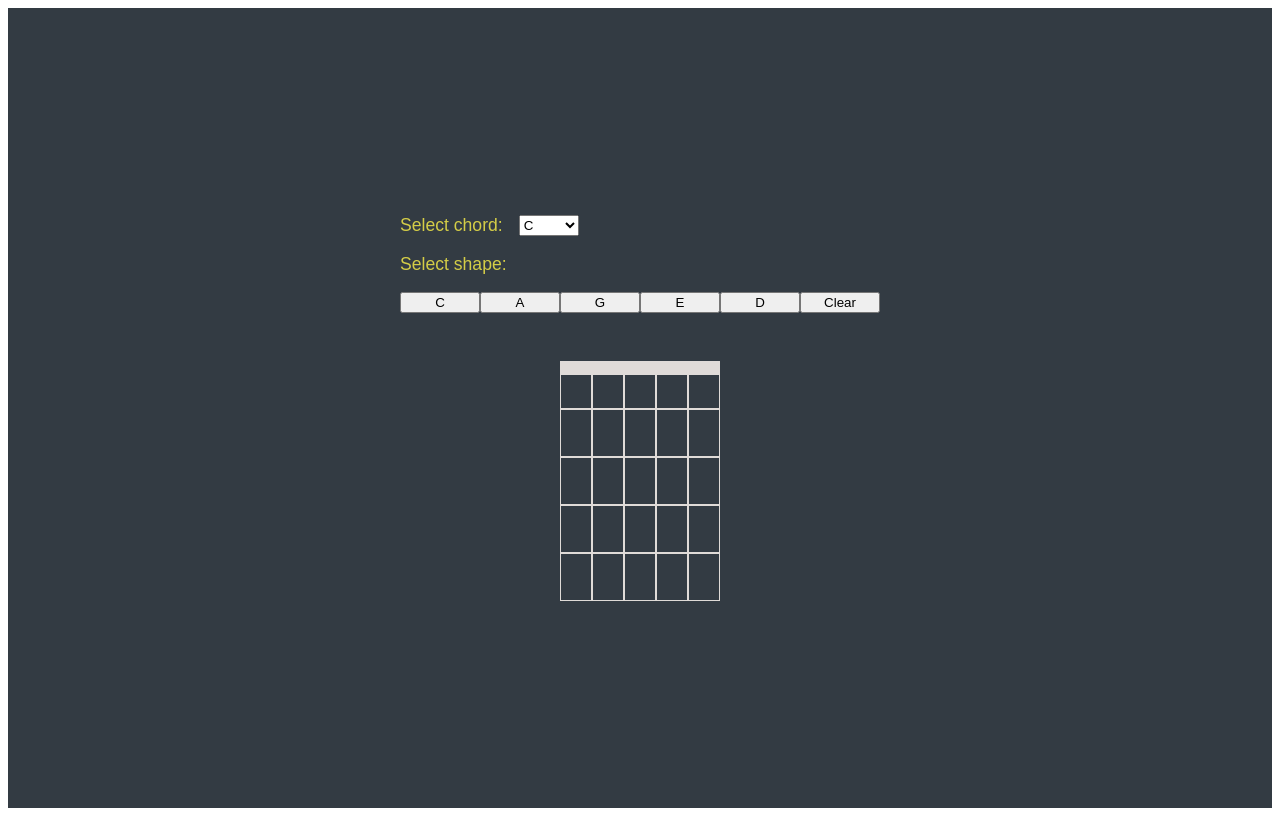
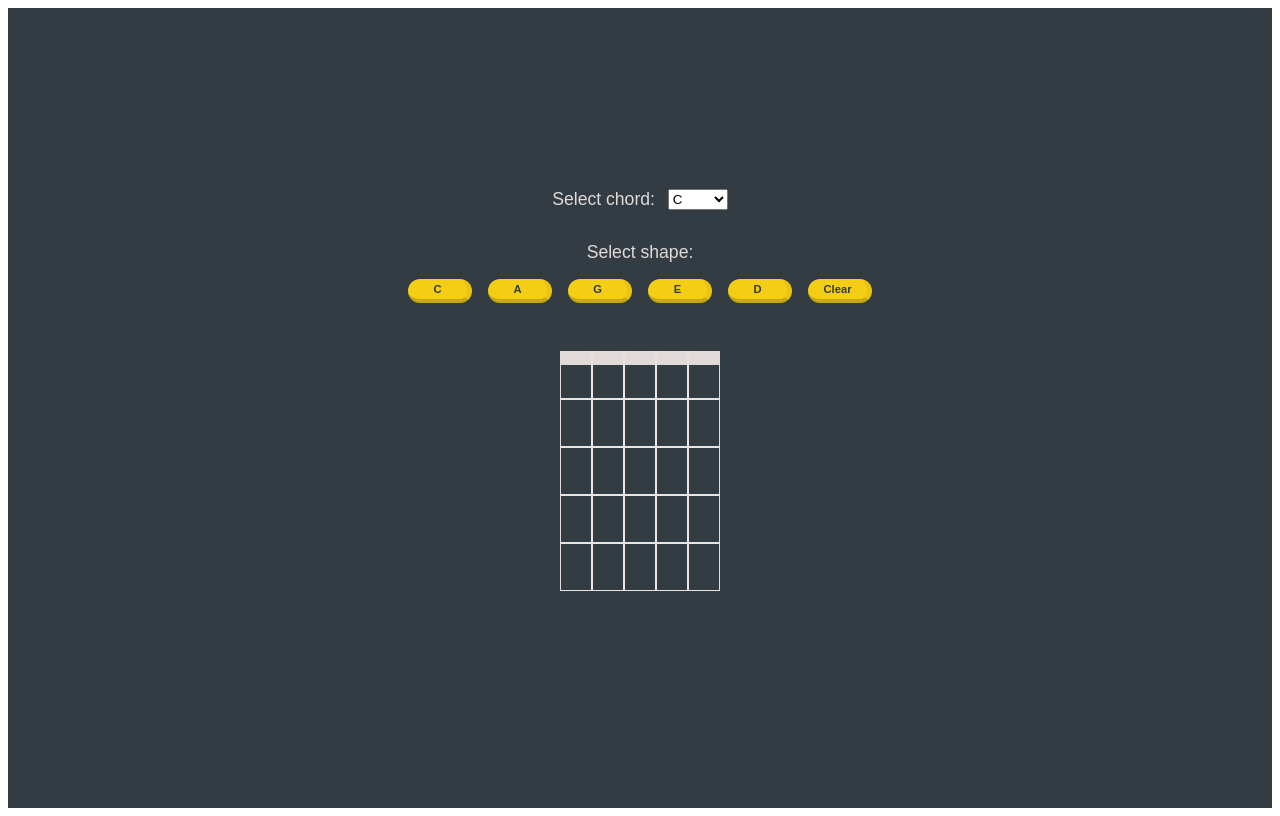
Before and after one commit to SamShubitz/CAGED-Guitar-App, a React (Vite) app: page /CAGED in a window 1280 px wide. Built offline with nearby package versions, Linux system fonts and the light colour scheme.

Commit message:
added styling

```diff
--- a/src/App.css
+++ b/src/App.css
@@ -10,18 +10,53 @@
 
 p, label {
   font-family: 'karla', sans-serif;
-  color: #d4cd47;
+  color: #E0DBD8;
   font-size: 1.1rem;
 }
 
-.note-select-section {
-  width: 30rem;
+.name-display {
+  color:#F4CE14
+}
+
+.root-select-section {
   display: flex;
-  gap: 1rem;
+  gap: .8rem;
+}
+
+.button-section {
+  display: flex;
+  align-items: center;
+  flex-flow: wrap;
+  margin-top: 2rem;
+}
+
+.button-section-header {
+  margin-top: 2rem;
+  margin-bottom: -2rem;
 }
 
 .button-section > button {
-  width: 5rem;
+  display: flex;
+  justify-content: center;
+  align-items: center;
+  background-color: #F4CE14;
+  margin-inline: .5rem;
+  margin-top: 1rem;
+  border: none;
+  border-bottom: 4px solid #c7a80f;
+  border-right: 5px solid #e9c410;
+  border-radius: 2rem;
+  color: #333b43;
+  height: 1.5rem;
+  width: 4rem;
+  text-decoration: none;
+  font-size: .7rem;
+  font-weight: bold;
+}
+
+.button-section > button:hover {
+    background-color: #dfbd10;
+    color: #E0DBD8;
 }
 
 .chord-diagram {
@@ -30,6 +65,7 @@ p, label {
 }
 
 .barre-fret-indicator {
+  color: #F4CE14;
   margin-top: 4.4rem;
   margin-left: -1.6rem;
   font-size: .97rem;
@@ -43,7 +79,7 @@ p, label {
 }
 
 .fret {
-  border: 0.3px solid #E0DBD8;
+  border: 0.3px solid #eae5e2;
   display: flex;
   align-items: center;
 }
@@ -84,8 +120,8 @@ p, label {
   border: 1px solid #E0DBD8;
   margin-top: 1.7rem;
   border-radius: 8px;
-  height: .8rem;
-  width: .8rem;
+  height: .7rem;
+  width: .7rem;
   position: relative;
   right: 8px;
 }
--- a/src/App.tsx
+++ b/src/App.tsx
@@ -11,8 +11,10 @@ function App() {
   return (
     <div className="app">
       <RootSelect setSelectedRoot={setSelectedRoot} />
+      <p className="button-section-header">Select shape:</p>
       <ButtonSection setCurrentShape={setCurrentShape} />
       <ChordDiagram currentShape={currentShape} selectedRoot={selectedRoot} />
+      <p className="name-display">{currentShape.name}</p>
     </div>
   );
 }
--- a/src/ButtonSection.tsx
+++ b/src/ButtonSection.tsx
@@ -15,7 +15,6 @@ const ButtonSection = ({ setCurrentShape }) => {
 
   return (
     <div className="button-section">
-      <p>Select shape:</p>
       <button onClick={handleClick} value="C">
         C
       </button>
--- a/src/ChordDiagram.tsx
+++ b/src/ChordDiagram.tsx
@@ -5,6 +5,7 @@ const ChordDiagram = ({ currentShape, selectedRoot }) => {
   const [barredFret, setBarredFret] = useState("");
   const isBarred = currentShape.name != selectedRoot;
   const { shape, name } = currentShape;
+
   const barredFrets =
     name === "C"
       ? [11]
--- a/src/RootSelect.tsx
+++ b/src/RootSelect.tsx
@@ -19,9 +19,9 @@ const RootSelect = ({ setSelectedRoot }) => {
   };
 
   return (
-    <div className="note-select-section">
-      <label htmlFor="note-select">Select chord: </label>
-      <select className="note-select" id="note-select" onChange={handleChange}>
+    <div className="root-select-section">
+      <label htmlFor="root-select">Select chord: </label>
+      <select className="root-select" id="root-select" onChange={handleChange}>
         {notes.map((note, index) => (
           <option key={index} value={note}>
             {note}
```
Also changed, not shown: src/Button.tsx (deleted).
